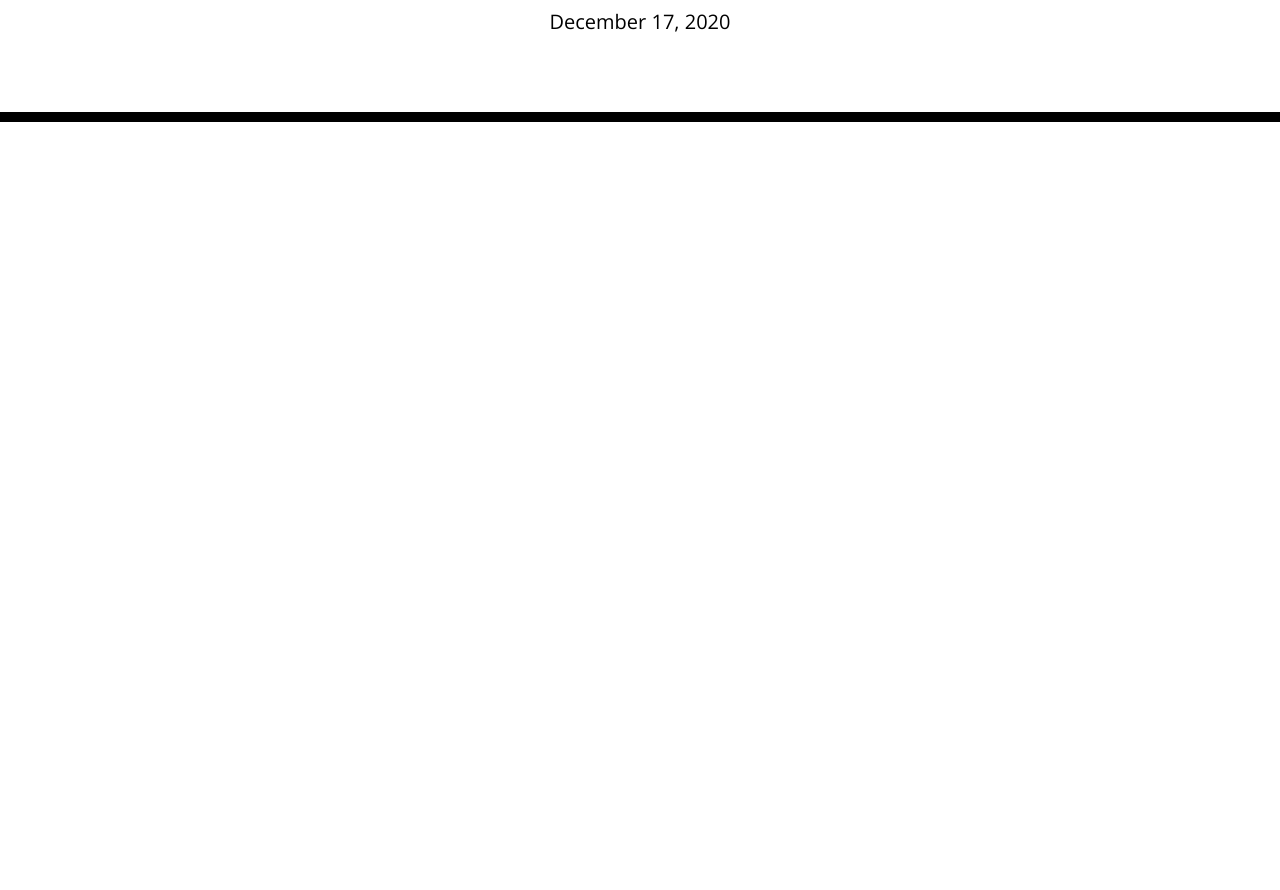
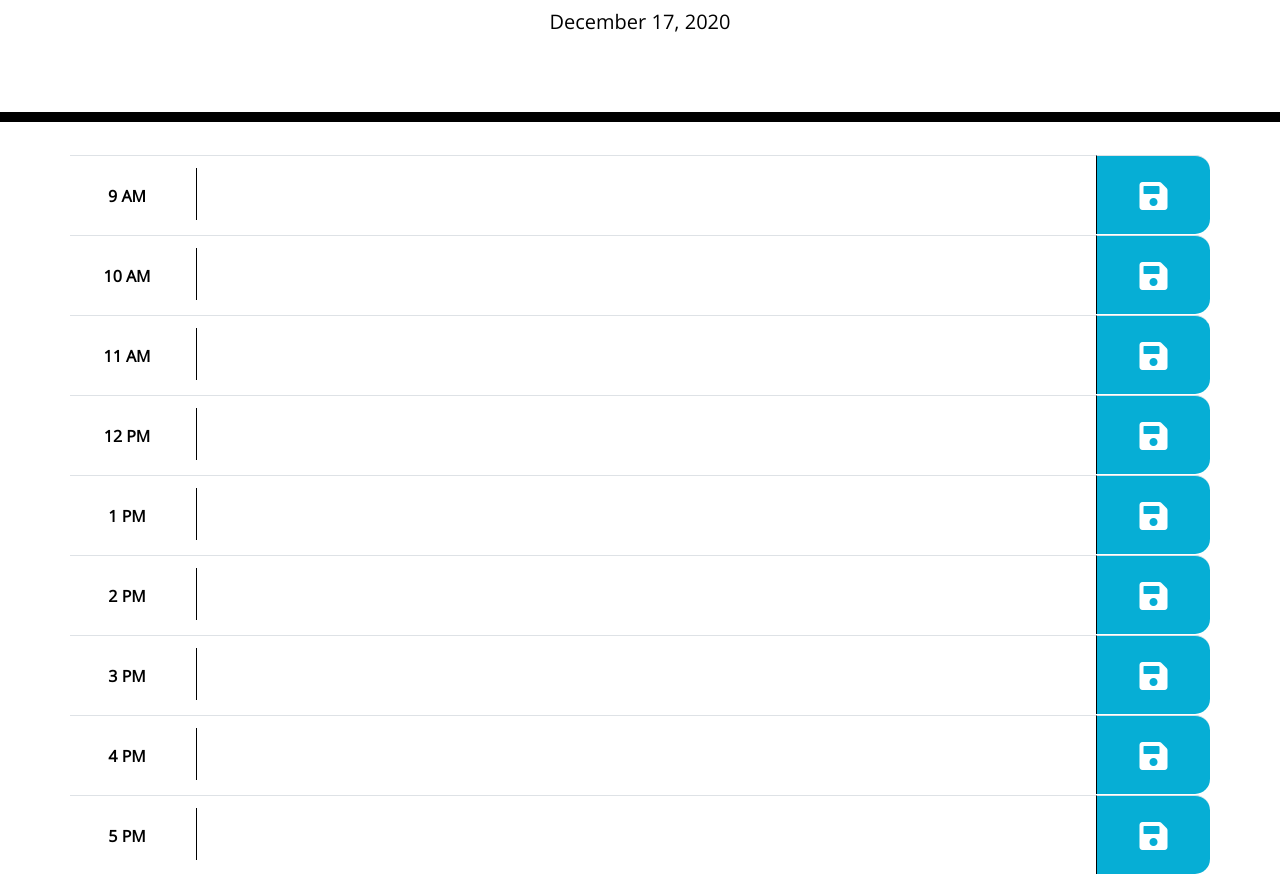
Before and after one commit to skelliebunnie/uw-w3-dayplanner, a plain HTML site: page index.html in a window 1280 px wide. Shown: the part 182-1072 px from the top of the page. Before the commit the page ends 800 px from the top, so only its background shows below. Drawn offline with nearby package versions, Linux system fonts and the light colour scheme.

Commit message:
created a table for the schedule with the appropriate classes. Adjusted the styling a bit to work better on a table.

```diff
--- a/index.html
+++ b/index.html
@@ -30,6 +30,71 @@
     </header>
     <div class="container">
       <!-- Timeblocks go here -->
+      <table class="table">
+        <tr class="row">
+          <td class="hour">
+            <p class="time-block">9 AM</p>
+          </td>
+          <td><textarea name="time" id="schedule-time" cols="30" rows="2" class="schedule" data-hour="0900"></textarea></td>
+          <td class="saveBtn"><i class="fas fa-save fa-2x"></i></td>
+        </tr>
+        <tr class="row">
+          <td class="hour">
+            <p class="time-block">10 AM</p>
+          </td>
+          <td><textarea name="time" id="schedule-time" cols="30" rows="2" class="schedule" data-hour="1000"></textarea></td>
+          <td class="saveBtn"><i class="fas fa-save fa-2x"></i></td>
+        </tr>
+        <tr class="row">
+          <td class="hour">
+            <p class="time-block">11 AM</p>
+          </td>
+          <td><textarea name="time" id="schedule-time" cols="30" rows="2" class="schedule" data-hour="1100"></textarea></td>
+          <td class="saveBtn"><i class="fas fa-save fa-2x"></i></td>
+        </tr>
+        <tr class="row">
+          <td class="hour">
+            <p class="time-block">12 PM</p>
+          </td>
+          <td><textarea name="time" id="schedule-time" cols="30" rows="2" class="schedule" data-hour="1200"></textarea></td>
+          <td class="saveBtn"><i class="fas fa-save fa-2x"></i></td>
+        </tr>
+        <tr class="row">
+          <td class="hour">
+            <p class="time-block">1 PM</p>
+          </td>
+          <td><textarea name="time" id="schedule-time" cols="30" rows="2" class="schedule" data-hour="1300"></textarea></td>
+          <td class="saveBtn"><i class="fas fa-save fa-2x"></i></td>
+        </tr>
+        <tr class="row">
+          <td class="hour">
+            <p class="time-block">2 PM</p>
+          </td>
+          <td><textarea name="time" id="schedule-time" cols="30" rows="2" class="schedule" data-hour="1400"></textarea></td>
+          <td class="saveBtn"><i class="fas fa-save fa-2x"></i></td>
+        </tr>
+        <tr class="row">
+          <td class="hour">
+            <p class="time-block">3 PM</p>
+          </td>
+          <td><textarea name="time" id="schedule-time" cols="30" rows="2" class="schedule" data-hour="1500"></textarea></td>
+          <td class="saveBtn"><i class="fas fa-save fa-2x"></i></td>
+        </tr>
+        <tr class="row">
+          <td class="hour">
+            <p class="time-block">4 PM</p>
+          </td>
+          <td><textarea name="time" id="schedule-time" cols="30" rows="2" class="schedule" data-hour="1600"></textarea></td>
+          <td class="saveBtn"><i class="fas fa-save fa-2x"></i></td>
+        </tr>
+        <tr class="row">
+          <td class="hour">
+            <p class="time-block">5 PM</p>
+          </td>
+          <td><textarea name="time" id="schedule-time" cols="30" rows="2" class="schedule" data-hour="1700"></textarea></td>
+          <td class="saveBtn"><i class="fas fa-save fa-2x"></i></td>
+        </tr>
+      </table>
     </div>
 
     <script src="https://cdnjs.cloudflare.com/ajax/libs/jquery/3.2.1/jquery.min.js"></script>
--- a/style.css
+++ b/style.css
@@ -1,3 +1,10 @@
+:root {
+  --red: #ff6961;
+  --green: #77dd77;
+  --grey: #d3d3d3;
+  --blue: #06AED5;
+}
+
 body {
   font-family: 'Open Sans', sans-serif;
   font-size: 16px;
@@ -28,12 +35,27 @@ textarea{
 .time-block{
   text-align: center;
   border-radius: 15px;
+  margin-top: 1.25rem;
+  font-weight: bold;
+}
+
+tbody {
+  overflow: hidden;
 }
 
 .row {
-  white-space: pre-wrap;
+  /*white-space: pre-wrap;*/
   height: 80px;
-  border-top: 1px solid white;;
+  border-top: 1px solid white;
+}
+
+.row td:nth-child(2) {
+  flex: 1 0 80%;
+}
+
+.row td:first-child,
+.row td:last-child {
+  flex: 1 0 10%;
 }
 
 .hour {
@@ -43,17 +65,17 @@ textarea{
 }
 
 .past {
-  background-color: #d3d3d3;
+  background-color: var(--grey);
   color: white;
 }
 
 .present {
-  background-color: #ff6961;
+  background-color: var(--red);
   color: white;
 }
 
 .future {
-  background-color: #77dd77;
+  background-color: var(--green);
   color: white;
 }
 
@@ -61,11 +83,17 @@ textarea{
   border-left: 1px solid black;
   border-top-right-radius: 15px;
   border-bottom-right-radius: 15px;
-  background-color: #06AED5;
+  background-color: var(--blue);
   color: white;
+  text-align: center;
 }
 
-.saveBtn i:hover {
-  font-size: 20px;
+.saveBtn i {
+  margin-top: .75rem;
+}
+
+.saveBtn:hover {
+  background-color: var(--green);
   transition: all .3s ease-in-out;
+  cursor: pointer;
 }
```
